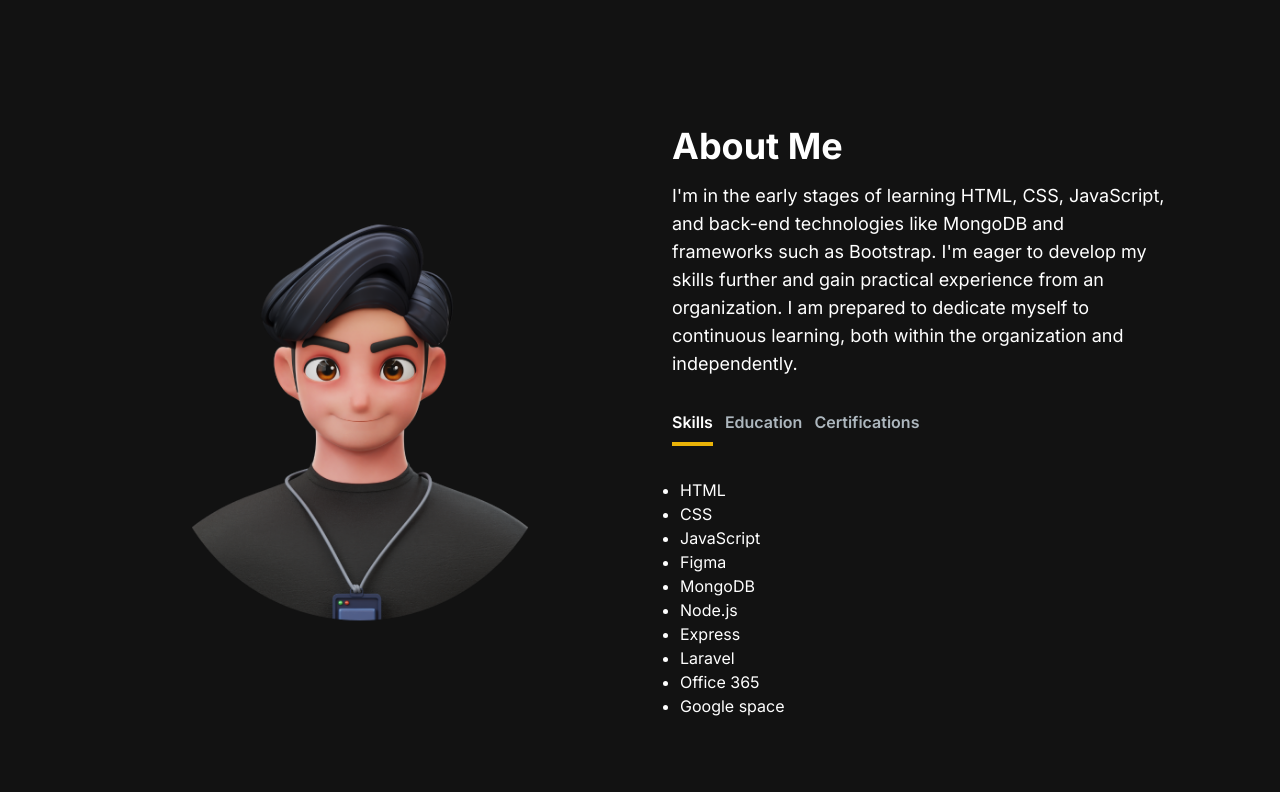
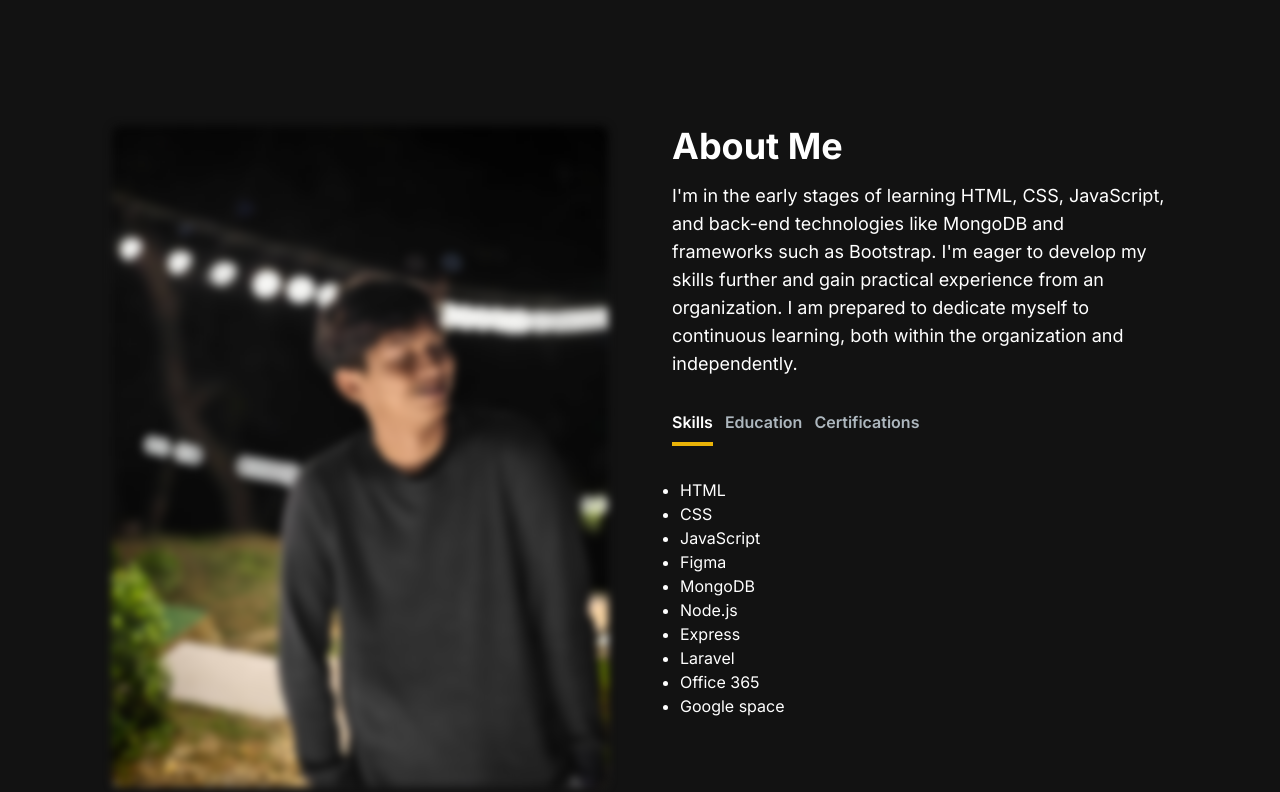
Before and after one commit to Attapon25/PortFolioSite, a Next.js app: page / in a window 1280 px wide. Shown: the part 908-1700 px from the top of the page. Built offline with nearby package versions, Linux system fonts and the light colour scheme.

Commit message:
update photo

```diff
--- a/src/app/components/AboutSection.jsx
+++ b/src/app/components/AboutSection.jsx
@@ -69,7 +69,7 @@ const AboutSection = () => {
   return (
     <section className="text-white" id="about">
       <div className="md:grid md:grid-cols-2 gap-8 items-center py-8 px-4 xl:gap-16 sm:py-16 xl:px-16">
-        <Image src="/images/Red-img.png" alt="Profile Picture" width={500} height={500} />
+        <Image class="transition-all duration-300 rounded-lg blur-sm hover:blur-none" src="/images/profile.jpg" alt="Profile Picture" width={500} height={500} />
         <div className="mt-4 md:mt-0 text-left flex flex-col h-full">
           <h2 className="text-4xl font-bold text-white mb-4">About Me</h2>
           <p className="text-base lg:text-lg">
--- a/src/app/components/HeroSection.jsx
+++ b/src/app/components/HeroSection.jsx
@@ -44,7 +44,7 @@ const HeroSection = () => {
               Hire Me
             </button>
             <button className="px-1 py-1 w-full sm:w-fit rounded-full bg-gradient-to-br from-primary-500 to-secondary-500 hover:bg-slate-800 text-white mt-3">
-              <a href="public\images\resumeAttapon_Transcript_Eng.pdf"
+              <a href="/images/resumeAttapon_Transcript_Eng.pdf"
               download="resumeAttapon_Transcript_Eng.pdf">
 
               <span className="block bg-[#121212] hover:bg-slate-800 rounded-full px-5 py-2">
```
Also changed, not shown: public/images/Red.png (deleted), public/images/profile.jpg (added).
